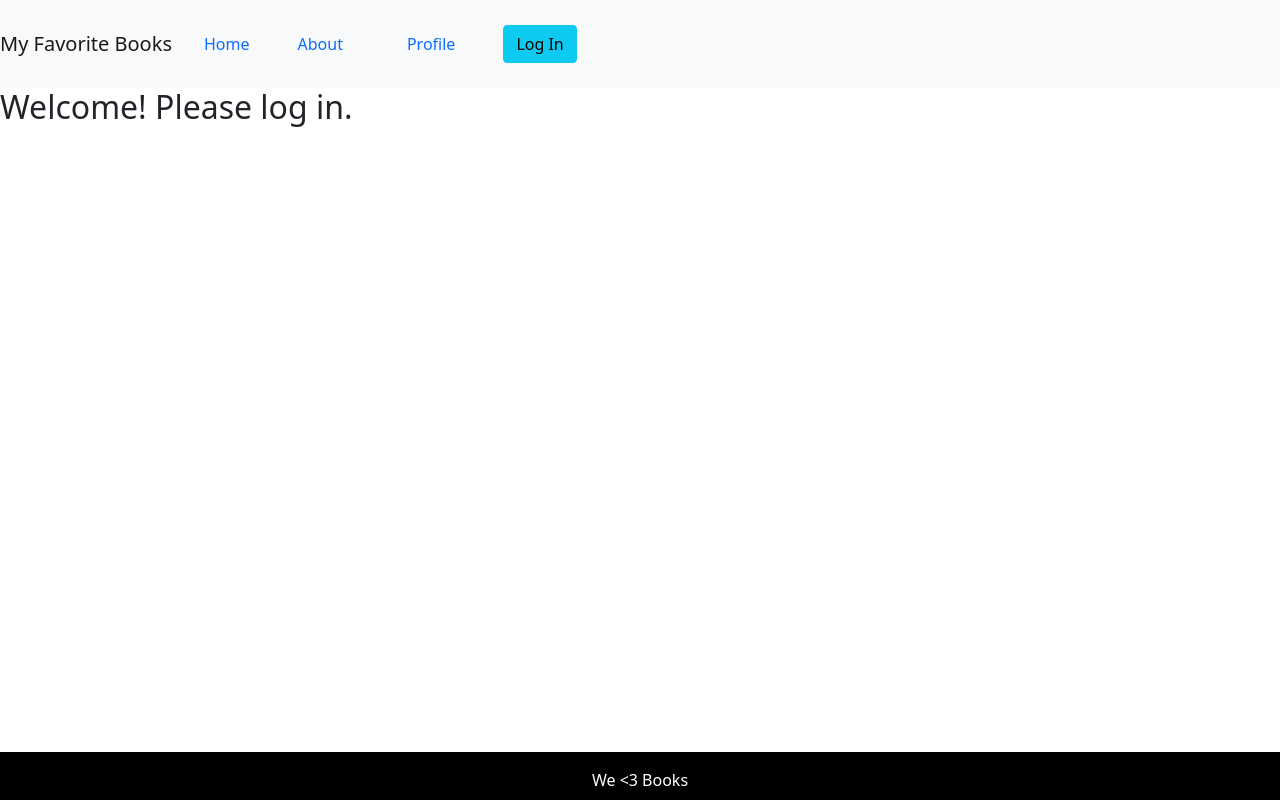
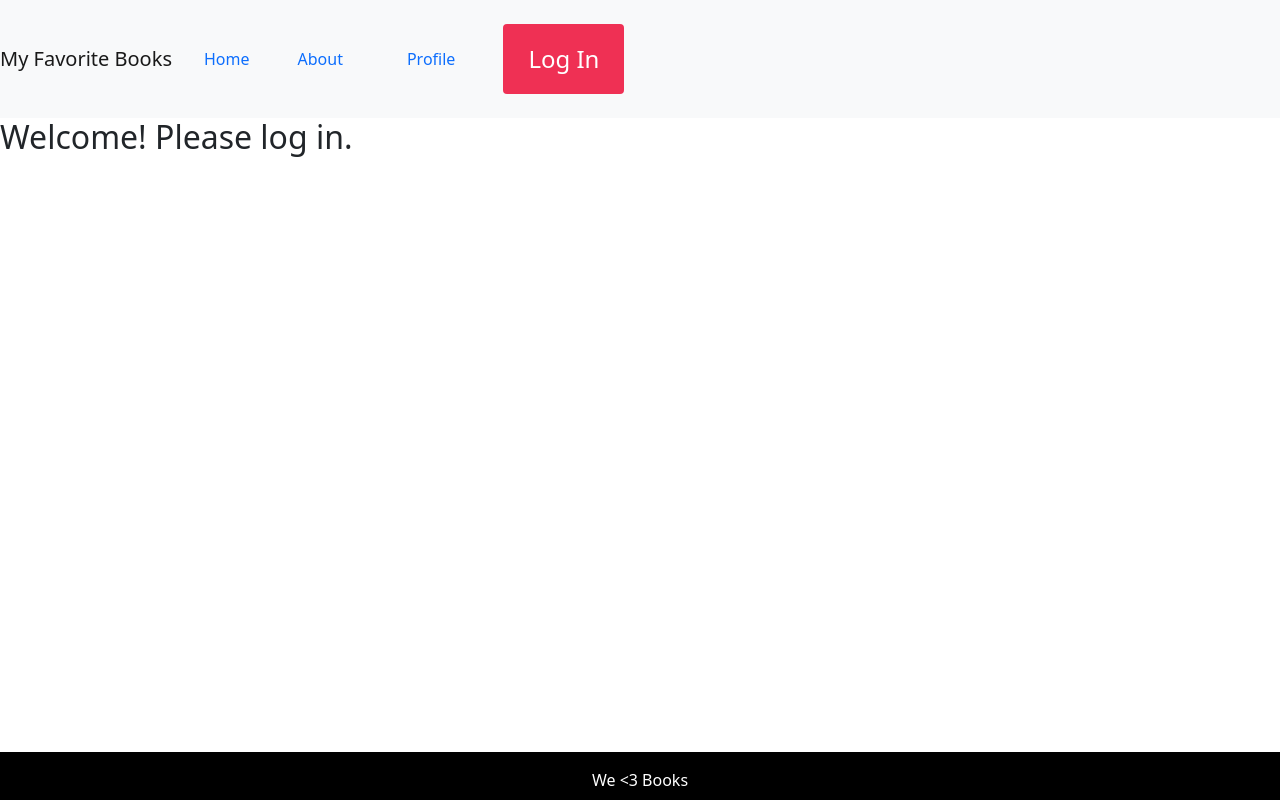
Before and after one commit to rpruazol/can-of-books-frontend, a React (Create React App) app: page / in a window 1280 px wide. Built offline with nearby package versions, Linux system fonts and the light colour scheme; no server answers.

Commit message:
custom loginbutton component

```diff
--- a/src/Header.js
+++ b/src/Header.js
@@ -1,10 +1,10 @@
-import React from 'react';
+import {React} from 'react';
 import { Navbar, NavItem } from 'react-bootstrap';
 import { Link } from "react-router-dom";
-import AuthButtons from './AuthButtons';
+// import AuthButtons from './AuthButtons';
+import LoginButton from './LoginButton';
 
-class Header extends React.Component {
-  render() {
+function Header() {
     return (
       <Navbar collapseOnSelect expand="lg" bg="light" variant="light">
         <Navbar.Brand>My Favorite Books</Navbar.Brand>
@@ -12,10 +12,9 @@ class Header extends React.Component {
         {/* PLACEHOLDER: render a navigation link to the about page */}
         <NavItem className='p-3'><Link to="/about" className="nav-link">About</Link></NavItem>
         <NavItem className='p-3'><Link to="/profile" className="nav-link">Profile</Link></NavItem>
-        <NavItem className='p-3'><AuthButtons /></NavItem>
+        <NavItem className='p-3'><LoginButton /></NavItem>
       </Navbar>
     );
   }
-}
 
 export default Header;
--- /dev/null
+++ b/src/LoginButton.js
@@ -0,0 +1,60 @@
+import {React} from "react";
+import Button from 'react-bootstrap/Button';
+import { useAuth0 } from "@auth0/auth0-react";
+
+
+function LoginButton(props) {
+
+
+  const { loginWithRedirect, isAuthenticated, logout } = useAuth0();
+
+
+  const loginFunction = () => {
+    console.log('loginStatus: ', props.loginStatus)
+    if(!isAuthenticated) {
+      loginWithRedirect()
+      return props.setLoginStatus('Log Out', () => {console.log('logged in')})
+    } else {
+      logout({ returnTo: window.location.origin })
+      console.log('logged out')
+      return props.setLoginStatus('Log In', () => {console.log('logged out')})
+    }
+
+  }
+  return (
+    <>
+    {console.log('loginStatus: ', props.loginStatus)}
+
+    {console.log('isAuth', isAuthenticated) }
+      <style type="text/css">
+        {`
+    .btn-flat {
+      background-color: #EF3054;
+      color: white;
+      // box-shadow: 5px 10px #F9D8DE;
+    }
+
+    .btn-xxl {
+      padding: 1rem 1.5rem;
+      font-size: 1.5rem;
+    }
+
+    p {
+      margin-bottom: 0;
+    }
+    `}
+      </style>
+
+      <Button variant="flat" size="xxl" onClick={() => loginFunction()}>
+      {isAuthenticated ?
+        <p>Log Out</p>
+        :
+        <p>Log In</p>
+        }
+      </Button>
+    </>
+  );
+
+}
+
+export default LoginButton;
--- a/src/Logout.js
+++ b/src/Logout.js
@@ -1,14 +1,14 @@
 import { useAuth0 } from "@auth0/auth0-react";
 import React from "react";
-import Button from 'react-bootstrap/Button';
+import CustomButton from './CustomButton.js';
 
 const LogoutButton = () => {
   const { logout } = useAuth0();
 
   return (
-    <Button variant="test" onClick={() => logout({ returnTo: window.location.origin })}>
+    <CustomButton variant="test" onClick={() => logout({ returnTo: window.location.origin })}>
       Log Out
-    </Button>
+    </CustomButton>
   );
 };
 
```
Also changed, not shown: package.json (+8 -2 lines), .eslintrc.json, 1 other file (tests, documents, lock files or other folders).
